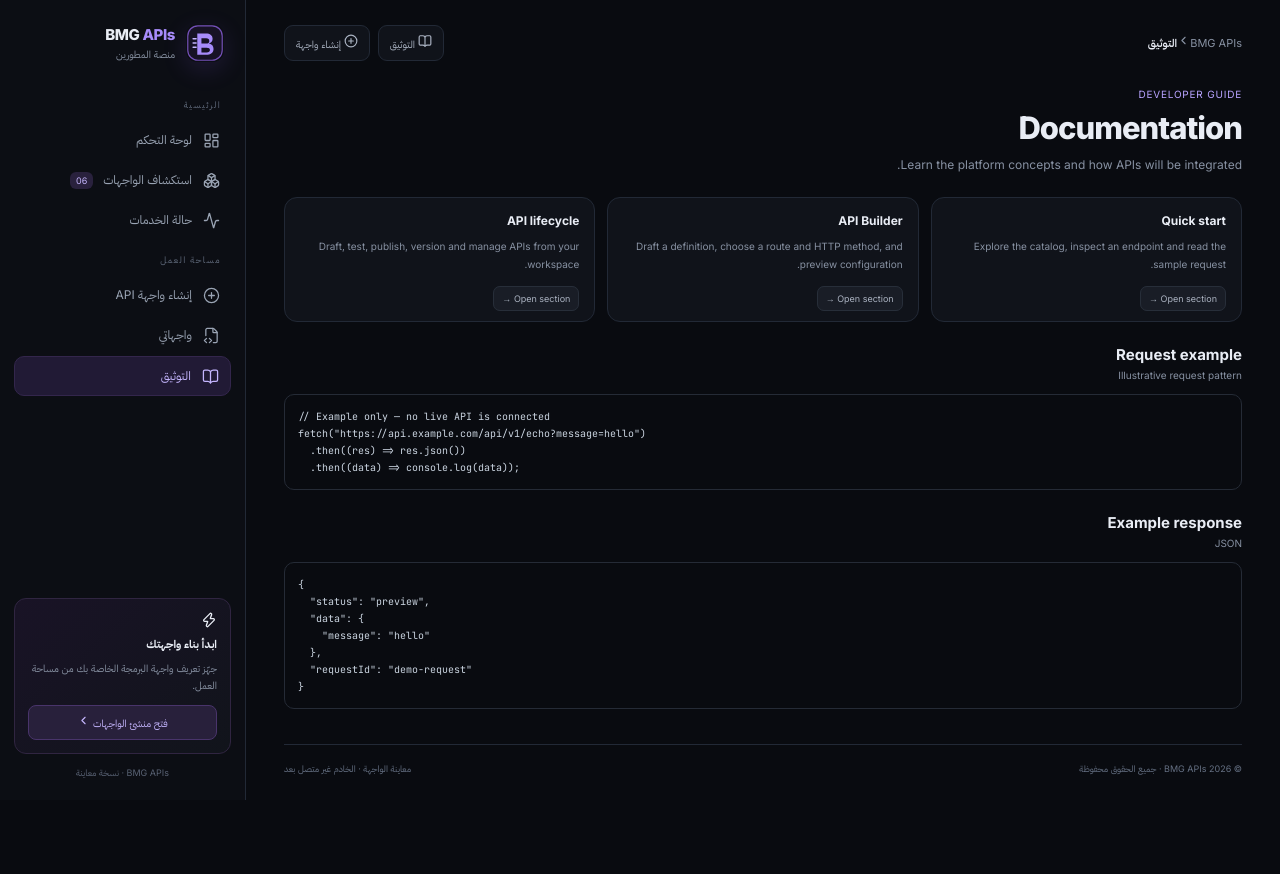
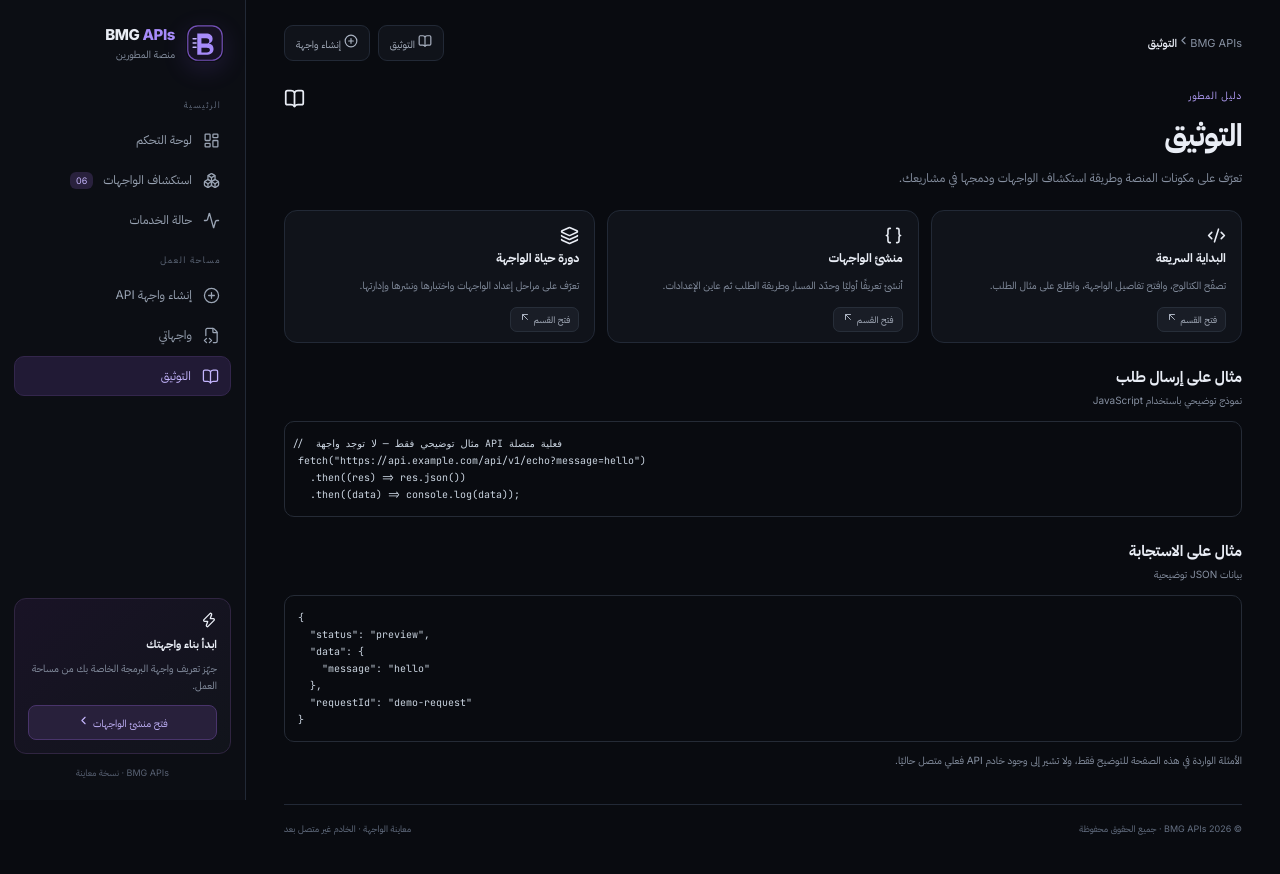
Before and after one commit to T7-T7/Bmg-Apis, a Next.js app: page /docs in a window 1280 px wide. Shown: the top 874 px of the page. Before the commit the page ends 826 px from the top, so only its background shows below. Built offline with nearby package versions, Linux system fonts and the light colour scheme.

Commit message:
واجهة عربية RTL وتحسين تجربة الاستخدام

```diff
--- a/app/docs/page.tsx
+++ b/app/docs/page.tsx
@@ -1,20 +1,28 @@
 import Link from "next/link";
+import { ArrowUpLeft, BookOpen, Braces, Code2, FileCode2, Layers3 } from "lucide-react";
 
 const guideCards = [
-  { title: "Quick start", text: "Explore the catalog, inspect an endpoint and read the sample request.", href: "/apis" },
-  { title: "API Builder", text: "Draft a definition, choose a route and HTTP method, and preview configuration.", href: "/create" },
-  { title: "API lifecycle", text: "Draft, test, publish, version and manage APIs from your workspace.", href: "/my-apis" },
+  { title: "البداية السريعة", text: "تصفّح الكتالوج، وافتح تفاصيل الواجهة، واطّلع على مثال الطلب.", href: "/apis", icon: Code2 },
+  { title: "منشئ الواجهات", text: "أنشئ تعريفًا أوليًا وحدّد المسار وطريقة الطلب ثم عاين الإعدادات.", href: "/create", icon: Braces },
+  { title: "دورة حياة الواجهة", text: "تعرّف على مراحل إعداد الواجهات واختبارها ونشرها وإدارتها.", href: "/my-apis", icon: Layers3 },
 ];
 
 export default function DocsPage() {
-  const requestExample = `// Example only — no live API is connected\nfetch("https://api.example.com/api/v1/echo?message=hello")\n  .then((res) => res.json())\n  .then((data) => console.log(data));`;
+  const requestExample = `// مثال توضيحي فقط — لا توجد واجهة API فعلية متصلة
+fetch("https://api.example.com/api/v1/echo?message=hello")
+  .then((res) => res.json())
+  .then((data) => console.log(data));`;
   const responseExample = { status: "preview", data: { message: "hello" }, requestId: "demo-request" };
   return (
     <>
-      <div className="page-heading"><div><div className="eyebrow">DEVELOPER GUIDE</div><h1>Documentation</h1><p>Learn the platform concepts and how APIs will be integrated.</p></div></div>
-      <div className="card-grid">{guideCards.map(card => <div className="panel docs-card" key={card.title}><h3>{card.title}</h3><p>{card.text}</p><Link href={card.href} className="mini-btn">Open section →</Link></div>)}</div>
-      <div className="section-title"><div><h2>Request example</h2><p>Illustrative request pattern</p></div></div><pre className="code-block">{requestExample}</pre>
-      <div className="section-title"><div><h2>Example response</h2><p>JSON</p></div></div><pre className="code-block">{JSON.stringify(responseExample, null, 2)}</pre>
+      <div className="page-heading"><div><div className="eyebrow">دليل المطور</div><h1>التوثيق</h1><p>تعرّف على مكونات المنصة وطريقة استكشاف الواجهات ودمجها في مشاريعك.</p></div><span className="docs-heading-icon"><BookOpen size={21} /></span></div>
+      <div className="card-grid">{guideCards.map(card => {
+        const Icon = card.icon;
+        return <div className="panel docs-card" key={card.title}><span className="docs-icon"><Icon size={19} /></span><h3>{card.title}</h3><p>{card.text}</p><Link href={card.href} className="mini-btn">فتح القسم <ArrowUpLeft size={12} /></Link></div>;
+      })}</div>
+      <div className="section-title"><div><h2>مثال على إرسال طلب</h2><p>نموذج توضيحي باستخدام JavaScript</p></div></div><pre className="code-block">{requestExample}</pre>
+      <div className="section-title"><div><h2>مثال على الاستجابة</h2><p>بيانات JSON توضيحية</p></div></div><pre className="code-block" dir="ltr">{JSON.stringify(responseExample, null, 2)}</pre>
+      <p className="note-text">الأمثلة الواردة في هذه الصفحة للتوضيح فقط، ولا تشير إلى وجود خادم API فعلي متصل حاليًا.</p>
     </>
   );
 }
```
